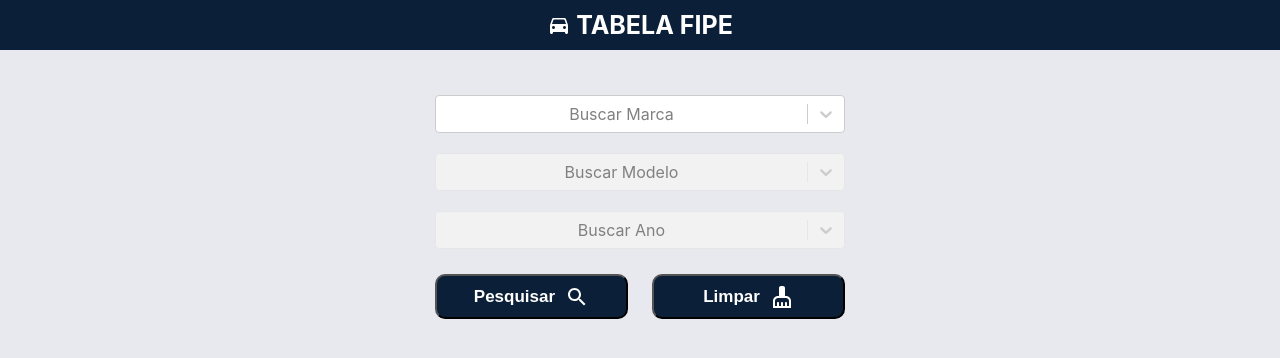
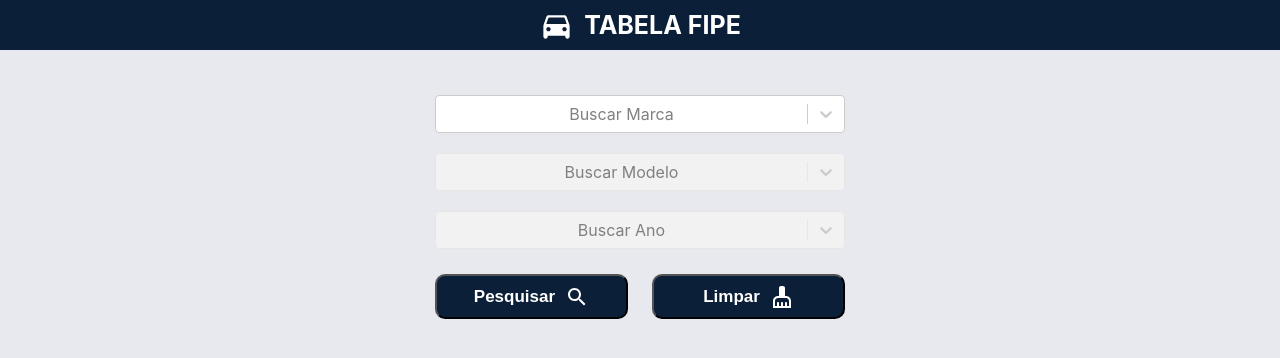
Before and after one commit to gabrielp1999/tabela-fibe-react, a React (Create React App) app: page / in a window 1280 px wide. Shown: the top 358 px of the page. Built offline with nearby package versions, Linux system fonts and the light colour scheme; no server answers.

Commit message:
ajuste icon

```diff
--- a/src/App.css
+++ b/src/App.css
@@ -10,7 +10,6 @@
 .nav-bar {
   height: 50px;
   width: 100vw;
-  font-size: 25px;
   background-color: #0b1f38;
   margin-bottom: 15px;
   display: flex;
@@ -18,11 +17,17 @@
   align-items: center;
   font-weight: bold;
   color: #fff;
-  gap: 5px;
+  gap: 10px;
 }
+
+.nav-bar label {
+  font-size: 25px;
+}
+
 .icon-car {
   color: #fff;
 }
+
 
 
 .App {
--- a/src/Components/Details/Details.css
+++ b/src/Components/Details/Details.css
@@ -9,13 +9,13 @@
 }
 
 .card-value-car .key {
-  color: #3475ed;
+  color: rgba(24, 142, 197, 1);
   font-size: 15px;
 }
 
 .card-value-car .value {
   color: #fff;
-  font-size: 18px;
+  font-size: 25px;
 }
 
 .key {
--- a/src/Components/Details/Details.jsx
+++ b/src/Components/Details/Details.jsx
@@ -56,7 +56,7 @@
             <div className='value'>{props.car.CodigoFipe}</div>
           </div>
           <div className='card card-value-car'>
-            <div className='key'>Preço medio:</div>
+            <div className='key'>Preço médio:</div>
             <div className='value'>{props.car.Valor}</div>
           </div>
         </div>
--- a/src/Components/NavBar/index.jsx
+++ b/src/Components/NavBar/index.jsx
@@ -4,7 +4,8 @@
 function NavBar() {
   return(
     <nav className='nav-bar'>
-      <DirectionsCarRounded className='icon-car' />
+      <DirectionsCarRounded fontSize="large" className='icon-car' />
+
       <label>TABELA FIPE</label>
     </nav>
   )
```
